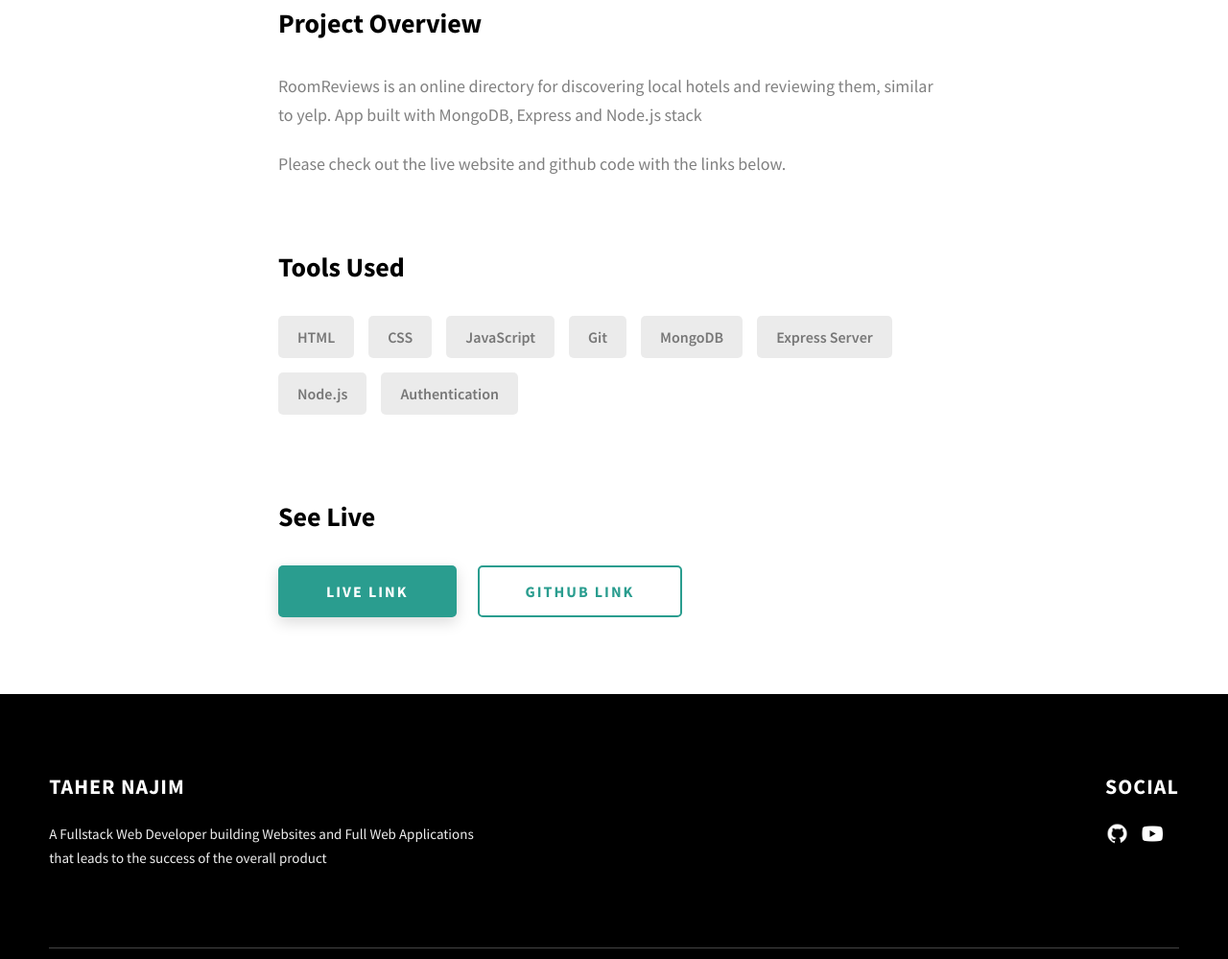
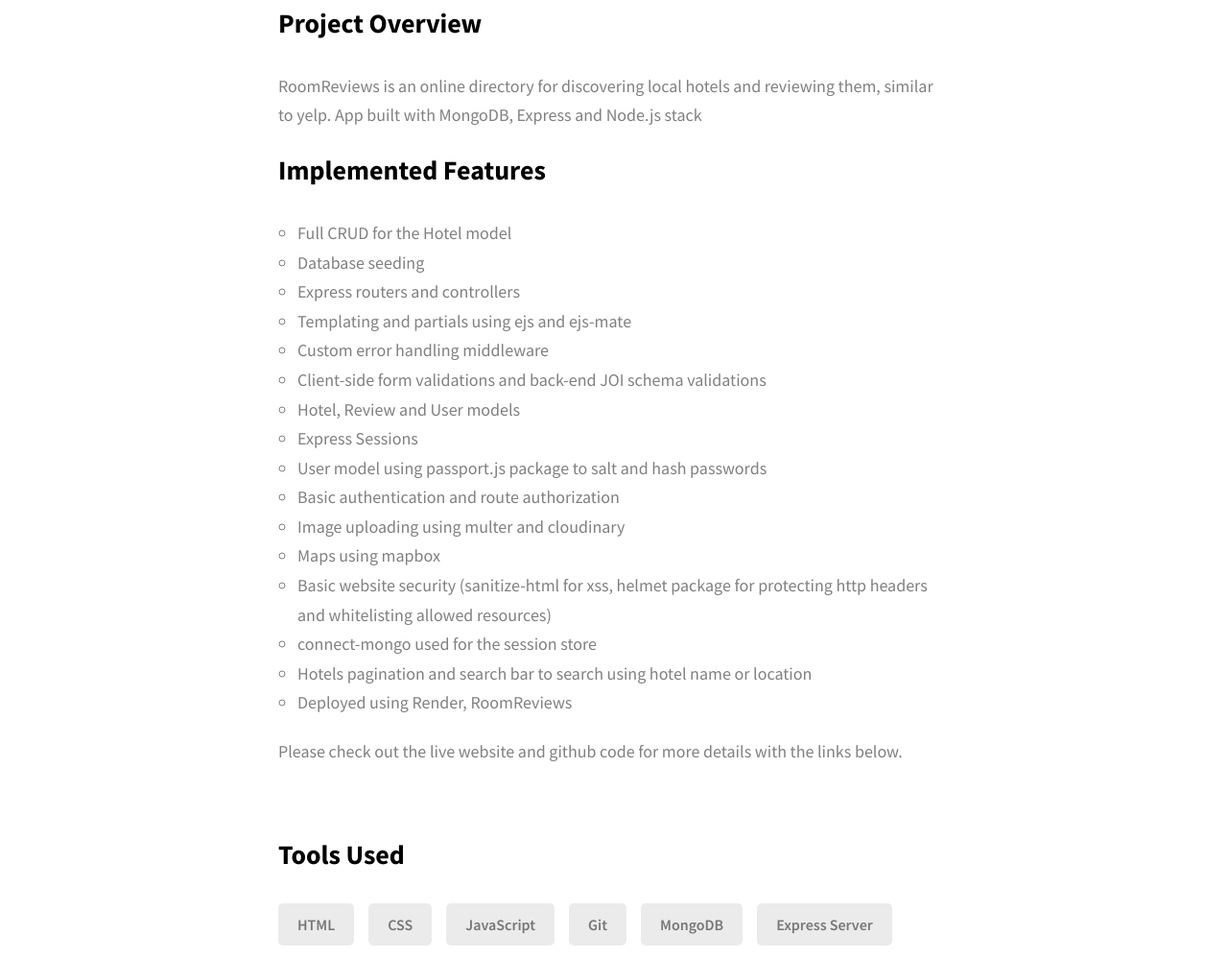
Before and after one commit to tnajim/tnajim.github.io, a website: page project-1.html in a window 1280 px wide. Shown: the part 1394-2393 px from the top of the page at 96% size. Drawn offline with Linux system fonts and the light colour scheme.

Commit message:
added list of impletented features to project-1 roomreviews

```diff
--- a/css/style.css
+++ b/css/style.css
@@ -61,6 +61,18 @@
 
 li {
   list-style: none;
+}
+
+.features-list {
+  font-size: 1.8rem;
+  line-height: 1.7;
+  color: grey;
+  margin-bottom: 2rem;
+  margin-left: 2rem;
+}
+
+.features-list li {
+  list-style-type: circle;
 }
 
 input:focus,
--- a/project-1.html
+++ b/project-1.html
@@ -99,8 +99,30 @@
               hotels and reviewing them, similar to yelp. App built with MongoDB,
               Express and Node.js stack
             </p>
+            <h3 class="project-details__content-title">Implemented Features</h3>
             <p class="project-details__desc-para">
-              Please check out the live website and github code with the links below.
+            <ul class="features-list">
+              <li>Full CRUD for the Hotel model</li>
+              <li>Database seeding</li>
+              <li>Express routers and controllers</li>
+              <li>Templating and partials using ejs and ejs-mate</li>
+              <li>Custom error handling middleware</li>
+              <li>Client-side form validations and back-end JOI schema validations</li>
+              <li>Hotel, Review and User models</li>
+              <li>Express Sessions</li>
+              <li>User model using passport.js package to salt and hash passwords</li>
+              <li>Basic authentication and route authorization</li>
+              <li>Image uploading using multer and cloudinary</li>
+              <li>Maps using mapbox</li>
+              <li>Basic website security (sanitize-html for xss, helmet package for protecting http headers
+                and whitelisting allowed resources)</li>
+              <li>connect-mongo used for the session store</li>
+              <li>Hotels pagination and search bar to search using hotel name or location</li>
+              <li>Deployed using Render, RoomReviews</li>
+            </ul>
+            <p class="project-details__desc-para">
+              Please check out the live website and github code for
+              more details with the links below.
             </p>
           </div>
           <div class="project-details__tools-used">
```
